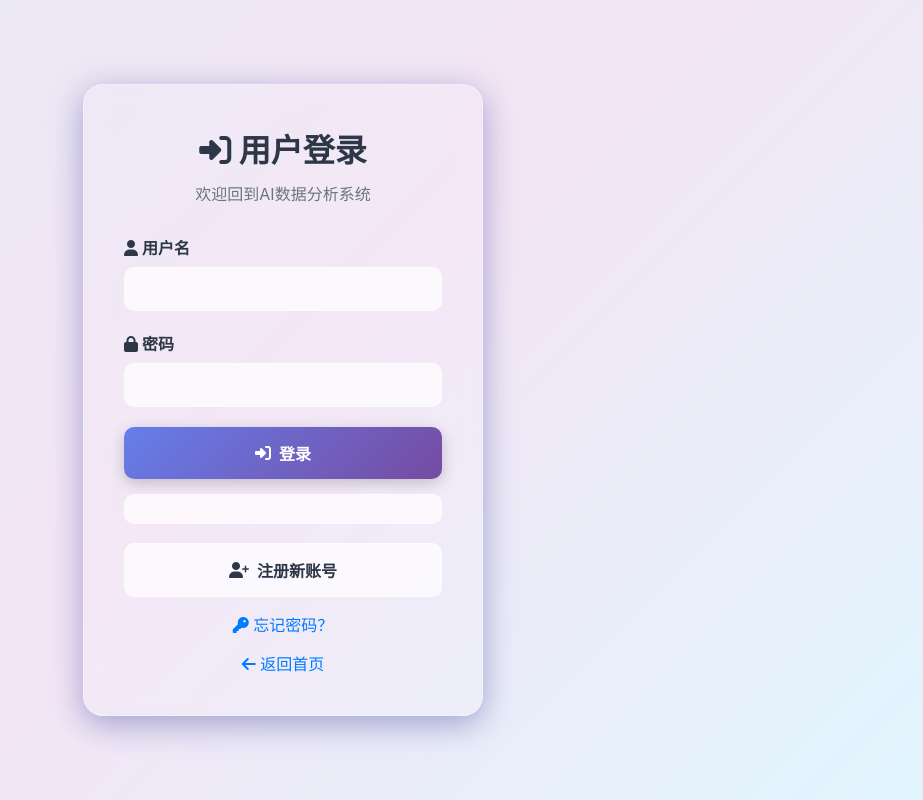
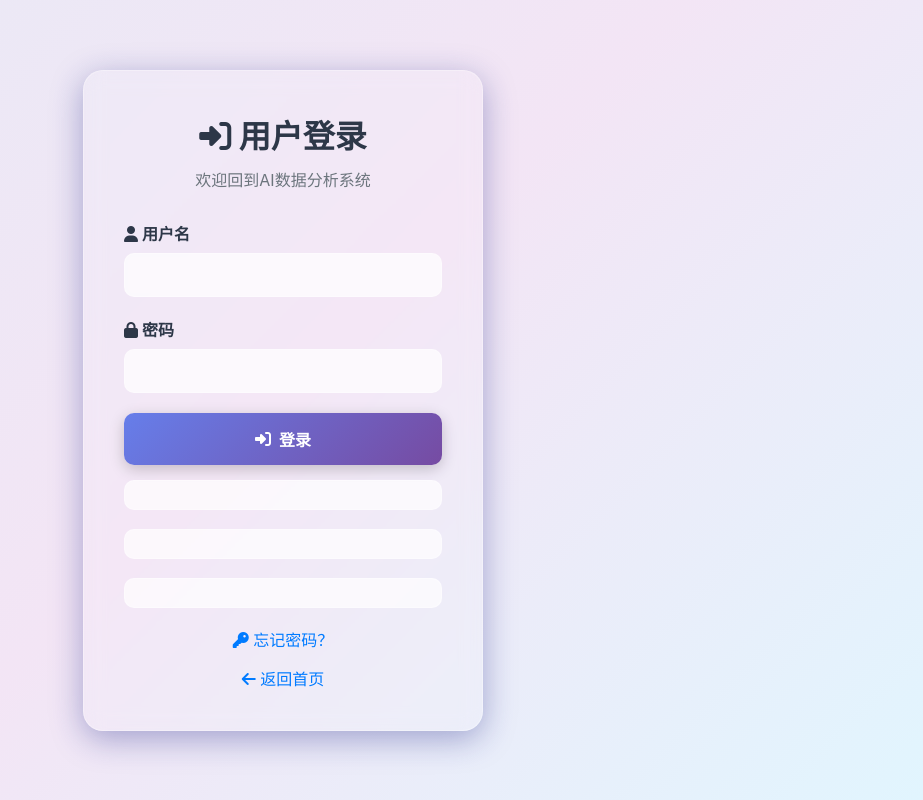
Before and after one commit to e5sub/mark-six, a Flask app: page /auth/login in a window 1280 px wide. Shown: the whole page, without its empty margins (357-1280 px from the left). Run offline with Flask 3, Linux system fonts and the light colour scheme; parts of the project's set-up code (start-up, migrations or seed data) failed here and were passed over.

Commit message:
Update login.html

```diff
--- a/templates/auth/login.html
+++ b/templates/auth/login.html
@@ -240,9 +240,6 @@
             </button>
 
             <a href="{{ url_for('auth.register') }}" class="btn btn-secondary">
-            <a href="{{ url_for('auth.register') }}" class="btn btn-secondary">
-                <i class="fas fa-user-plus"></i> 注册新账号
-            </a>
         </form>
 
         <div class="text-center">
```
